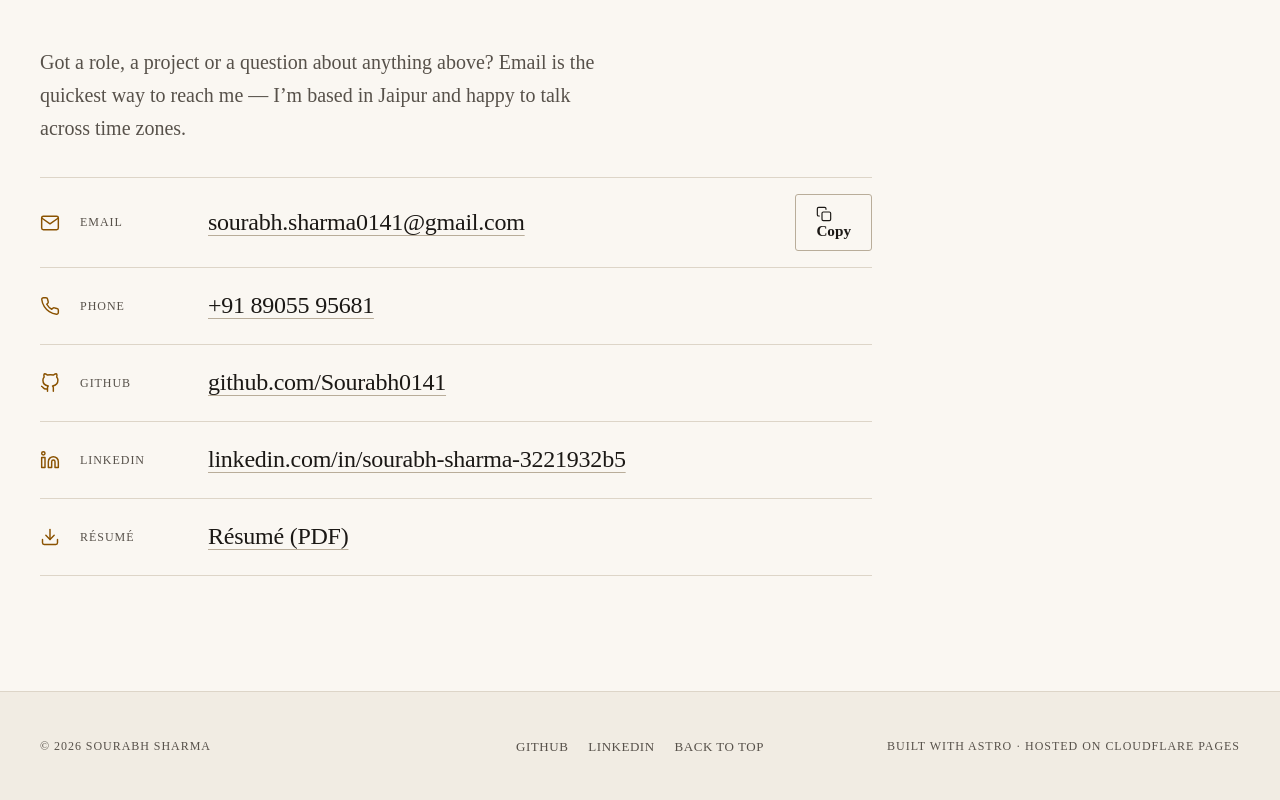
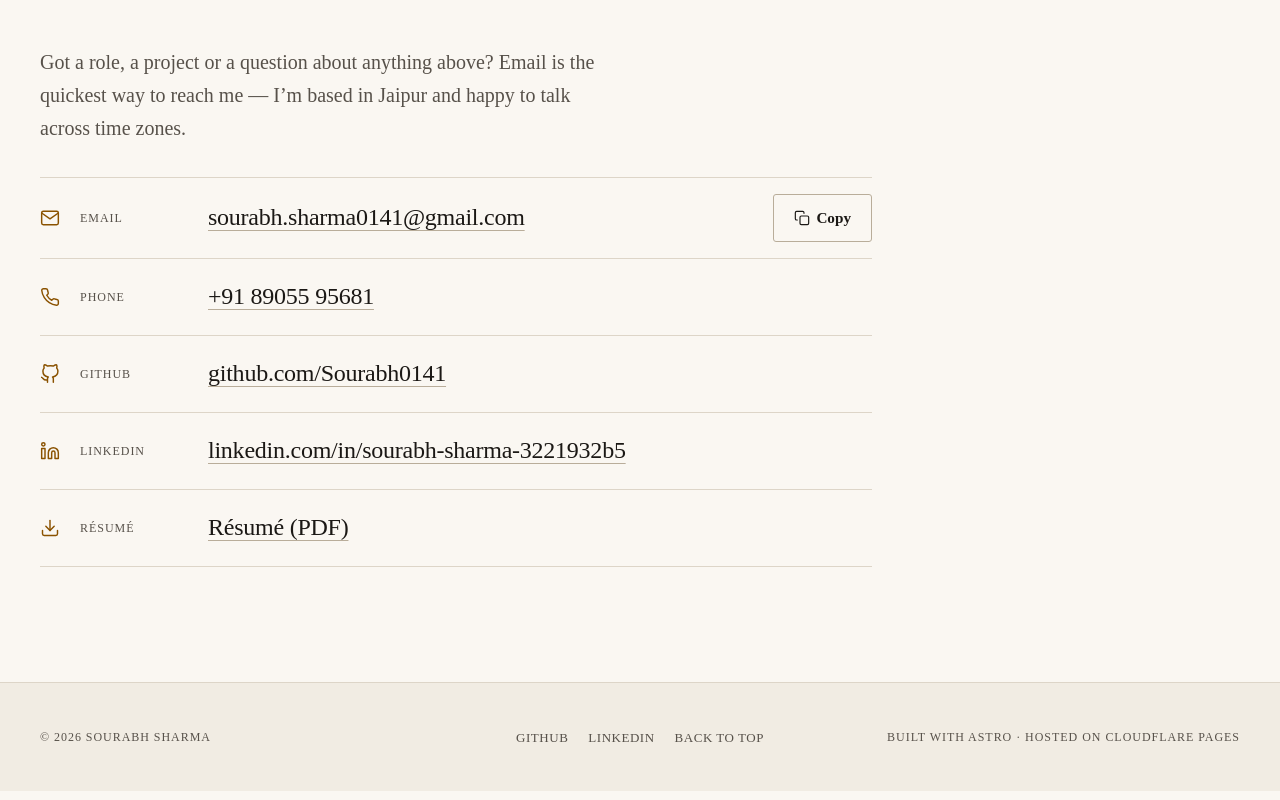
Before and after one commit to Sourabh0141/portfolio, an Astro site: page / in a window 1280 px wide. Shown: the part 6846-7646 px from the top of the page. Built offline with nearby package versions, Linux system fonts and the light colour scheme; Astro itself is replaced by a stand-in of ours.

Commit message:
fix(contact): align copy button icon and label inline
The icon and text spans were block-level, stacking the icon above the label on
narrow screens.

```diff
--- a/src/components/sections/Contact.astro
+++ b/src/components/sections/Contact.astro
@@ -138,6 +138,12 @@ import SectionHeading from '../SectionHeading.astro';
     justify-self: start;
   }
 
+  .contact__copy span:not([hidden]) {
+    display: inline-flex;
+    align-items: center;
+    gap: 0.4rem;
+  }
+
   @media (min-width: 40rem) {
     .contact__list li {
       grid-template-columns: 1.5rem 7rem 1fr auto;
```
